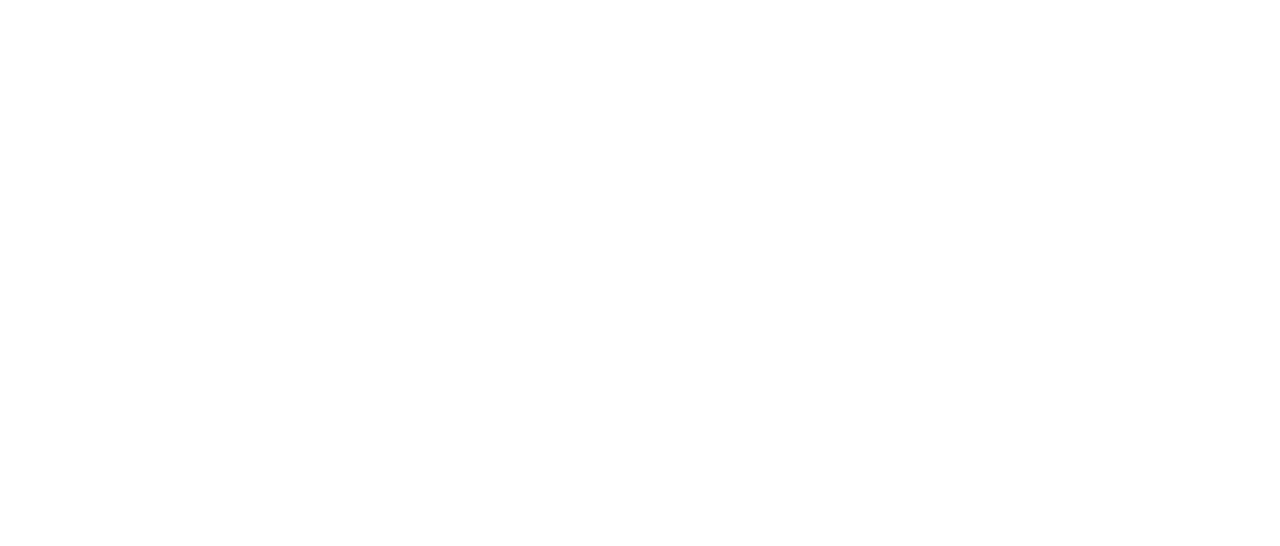
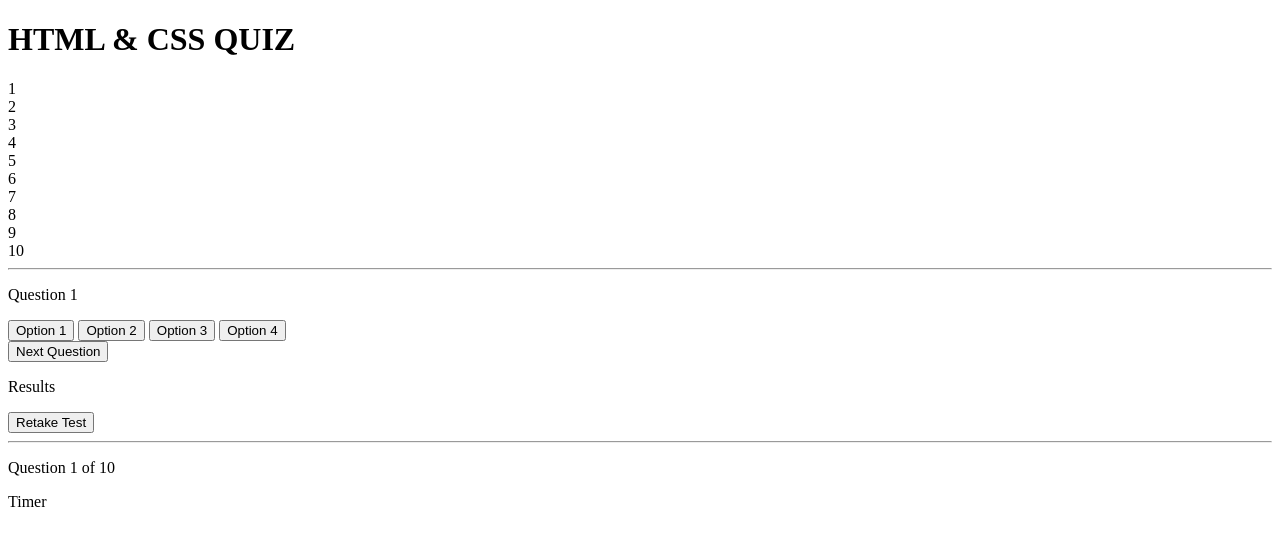
Before and after one commit to es9156967/Homework__4, a plain HTML site: page index.html in a window 1280 px wide. Drawn offline with Linux system fonts and the light colour scheme.

Commit message:
adding html nody

```diff
--- a/index.html
+++ b/index.html
@@ -4,9 +4,48 @@
     <meta charset="UTF-8">
     <meta name="viewport" content="width=device-width, initial-scale=1.0">
     <meta http-equiv="X-UA-Compatible" content="ie=edge">
-    <title>Document</title>
+    <title>Quiz App with Timer</title>
 </head>
 <body>
+    <div id="quiz">
+        <header>
+            <h1 id="h1">HTML &amp; CSS QUIZ</h1>
+        </header>
+
+        <div id="tracker">
+            <div class="nos" id="no1">1</div>
+            <div class="nos" id="no2">2</div>
+            <div class="nos" id="no3">3</div>
+            <div class="nos" id="no4">4</div>
+            <div class="nos" id="no5">5</div>
+            <div class="nos" id="no6">6</div>
+            <div class="nos" id="no7">7</div>
+            <div class="nos" id="no8">8</div>
+            <div class="nos" id="no9">9</div>
+            <div class="nos" id="no1">10</div>
+        </div>
+        <hr>
+        <div id="quizset">
+            <p id="question">Question 1</p>
+            <div id="options" class="options">
+                <button id="btn1"><span id="option1">Option 1</span></button>
+                <button id="btn2"><span id="option2">Option 2</span></button>
+                <button id="btn3"><span id="option3">Option 3</span></button>
+                <button id="btn4"><span id="option4">Option 4</span></button>
+            </div>
+            <button id="submit">Next Question</button>
+        </div>
+        <div id="resultBox">
+            <p id="result">Results</p>
+            <button id="retake">Retake Test</button>
+        </div>
+        <hr>
+        <footer>
+            <p id="progress">Question 1 of 10</p>
+            <div id="timer">Timer</div>
+        </footer>
+    </div>
+
 
 </body>
 </html>
```
